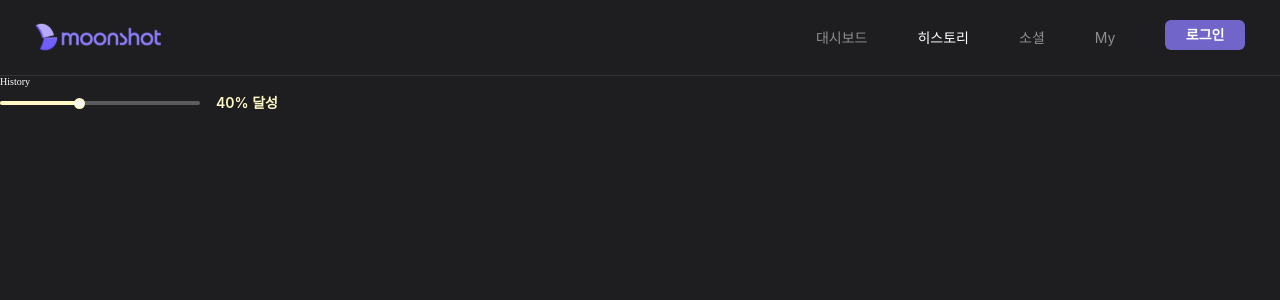
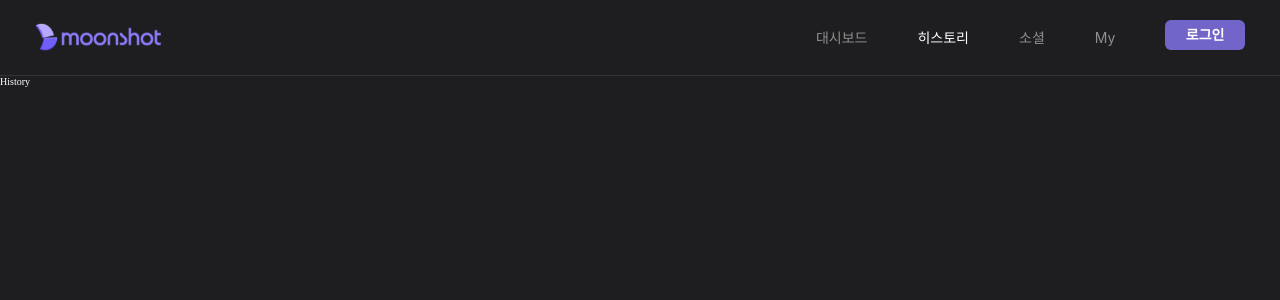
Before and after one commit to MOONSHOT-Team/MOONSHOT-CLIENT, a React (Vite) app: page /history in a window 1280 px wide. Shown: the top 300 px of the page. Built offline with nearby package versions, Linux system fonts and the light colour scheme; a web font is replaced by a local one; what emotion-normalize would draw is missing.

Commit message:
chore: 테스트 코드 삭제

```diff
--- a/src/History/index.tsx
+++ b/src/History/index.tsx
@@ -1,18 +1,5 @@
-import { css } from '@emotion/react';
-
-import ProgressBar from './components/ProgressBar';
-
 const History = () => {
-  return (
-    <div css={progressBarPosition}>
-      History
-      <ProgressBar currentProgress={40} maximumProgress={100} />
-    </div>
-  );
+  return <div>History</div>;
 };
 
 export default History;
-
-const progressBarPosition = css`
-  width: 29.8rem;
-`;
```
